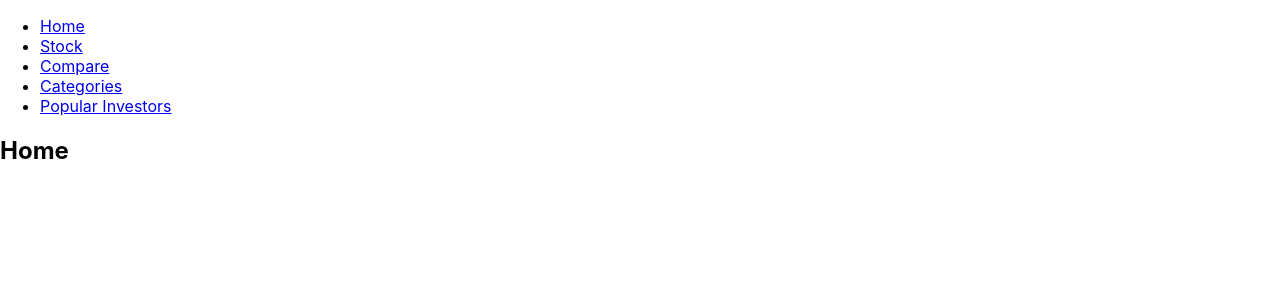
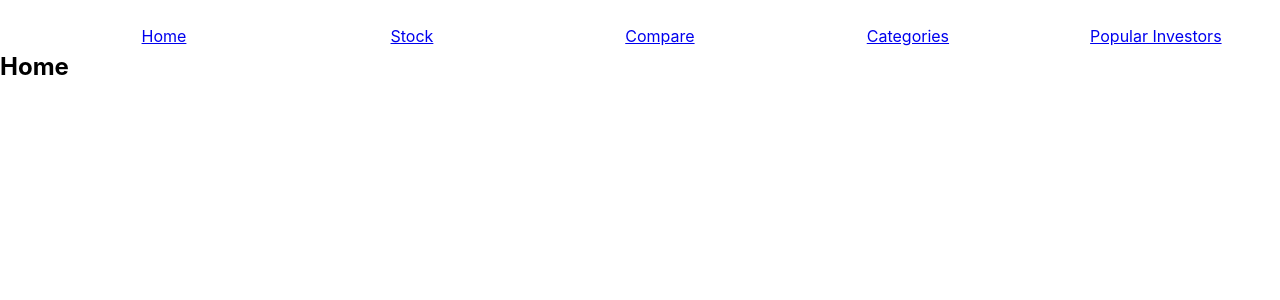
Before and after one commit to srimangaddam/stonks, a React (Create React App) app: page / in a window 1280 px wide. Shown: the top 300 px of the page. Built offline with nearby package versions, Linux system fonts and the light colour scheme.

Commit message:
Horizontal

```diff
--- a/src/App.css
+++ b/src/App.css
@@ -24,8 +24,13 @@
   color: white;
 }
 
-.App-link {
-  color: #61dafb;
+li {
+  float: left;
+  text-align: center;
+  display: block;
+  padding: 0.5%;
+  width: 19%;
+
 }
 
 @keyframes App-logo-spin {
--- a/src/App.js
+++ b/src/App.js
@@ -21,7 +21,7 @@ export default function App() {
               <Link to="/">Home</Link>
             </li>
             <li>
-              <Link to="/stock">Stock</Link>
+              <Link to="/stock" class="stock">Stock</Link>
             </li>
             <li>
               <Link to="/compare">Compare</Link>
```
